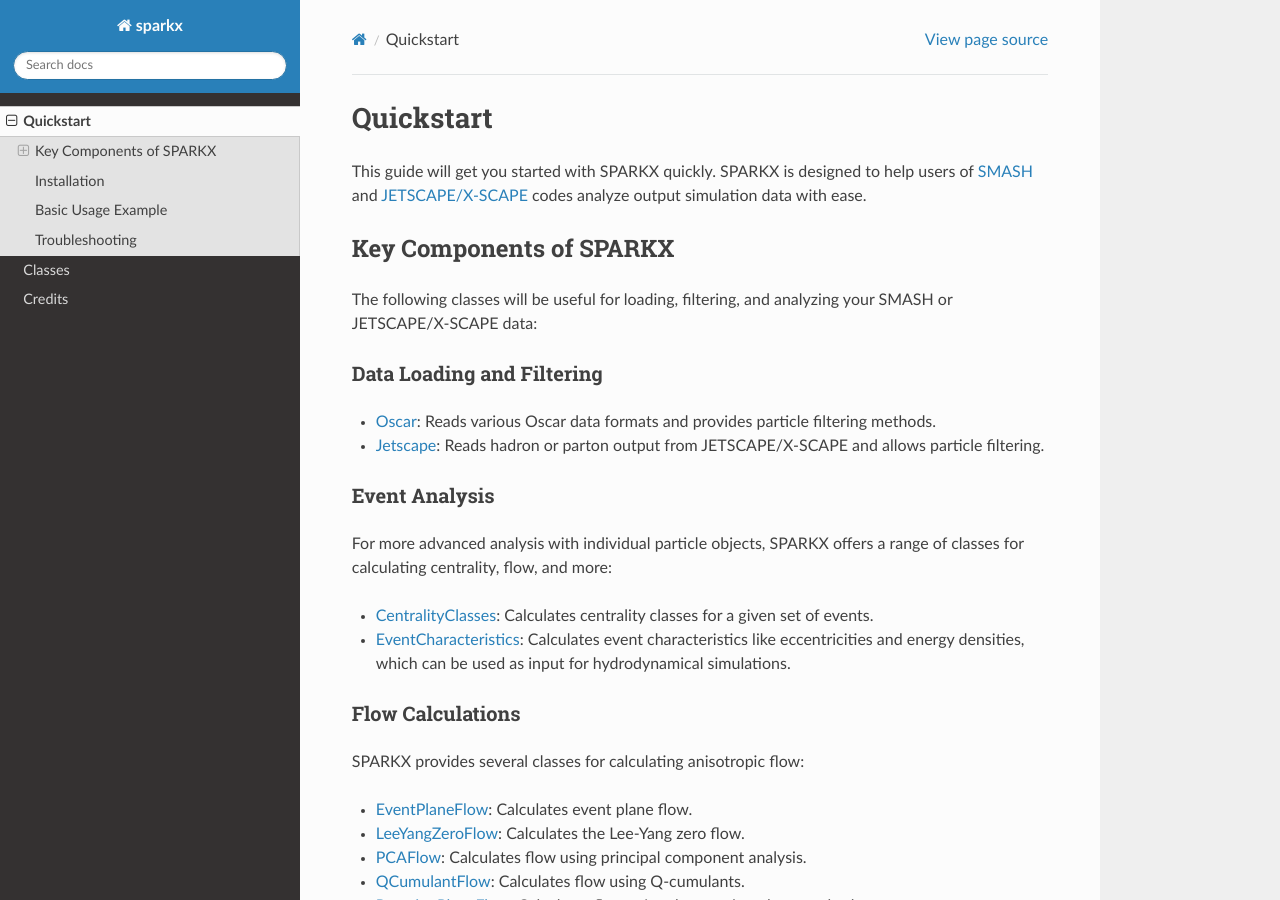
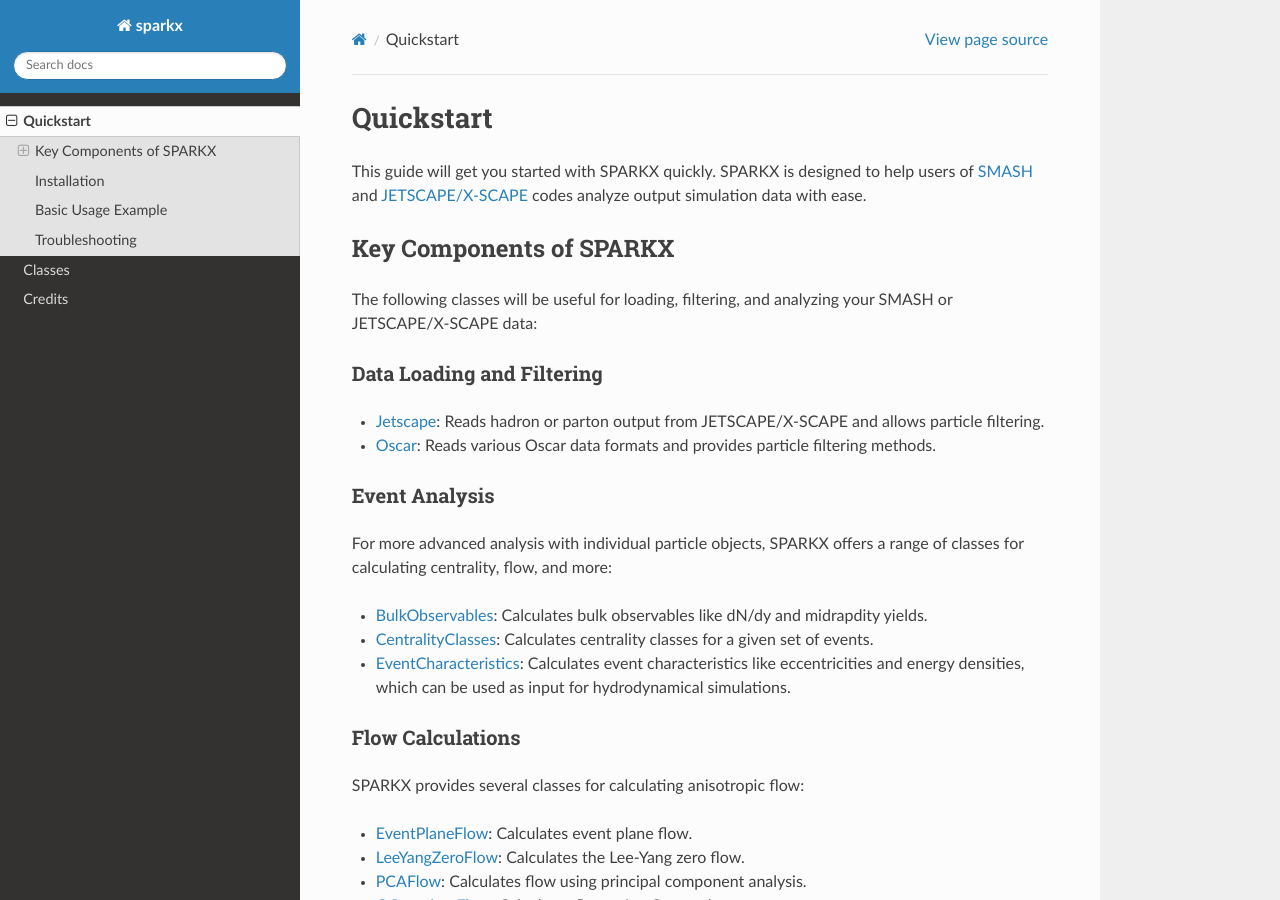
Before and after one commit to smash-transport/sparkx, a Sphinx documentation site: the page built from docs/source/quickstart.rst, in a window 1280 px wide and 900 px high. Built offline with Sphinx 7.4.7 and the Read the Docs theme 3.1.0, drawn with Linux system fonts in a browser that asks for light colours; pages that are not in the unit, such as notebooks, are missing from menus.

Commit message:
Include in documentation

```diff
--- a/docs/source/classes/index.rst
+++ b/docs/source/classes/index.rst
@@ -7,6 +7,7 @@
    :maxdepth: 2
 
    BaseStorer/index
+   BulkObservables/index
    CentralityClasses/index
    EventCharacteristics/index
    flow/index
--- a/docs/source/quickstart.rst
+++ b/docs/source/quickstart.rst
@@ -15,8 +15,8 @@
 Data Loading and Filtering
 ~~~~~~~~~~~~~~~~~~~~~~~~~~
 
+* `Jetscape <classes/Jetscape/index.html>`_: Reads hadron or parton output from JETSCAPE/X-SCAPE and allows particle filtering.
 * `Oscar <classes/Oscar/index.html>`_: Reads various Oscar data formats and provides particle filtering methods.
-* `Jetscape <classes/Jetscape/index.html>`_: Reads hadron or parton output from JETSCAPE/X-SCAPE and allows particle filtering.
 
 Event Analysis
 ~~~~~~~~~~~~~~
@@ -24,6 +24,7 @@
 For more advanced analysis with individual particle objects,
 SPARKX offers a range of classes for calculating centrality, flow, and more:
 
+* `BulkObservables <classes/BulkObservables/index.html>`_: Calculates bulk observables like dN/dy and midrapdity yields.
 * `CentralityClasses <classes/CentralityClasses/index.html>`_: Calculates centrality classes for a given set of events.
 * `EventCharacteristics <classes/EventCharacteristics/index.html>`_: Calculates event characteristics like eccentricities and energy densities, which can be used as input for hydrodynamical simulations.
 
```
Also changed, not shown: docs/source/classes/BulkObservables/index.rst (added, +15 -0 lines).
